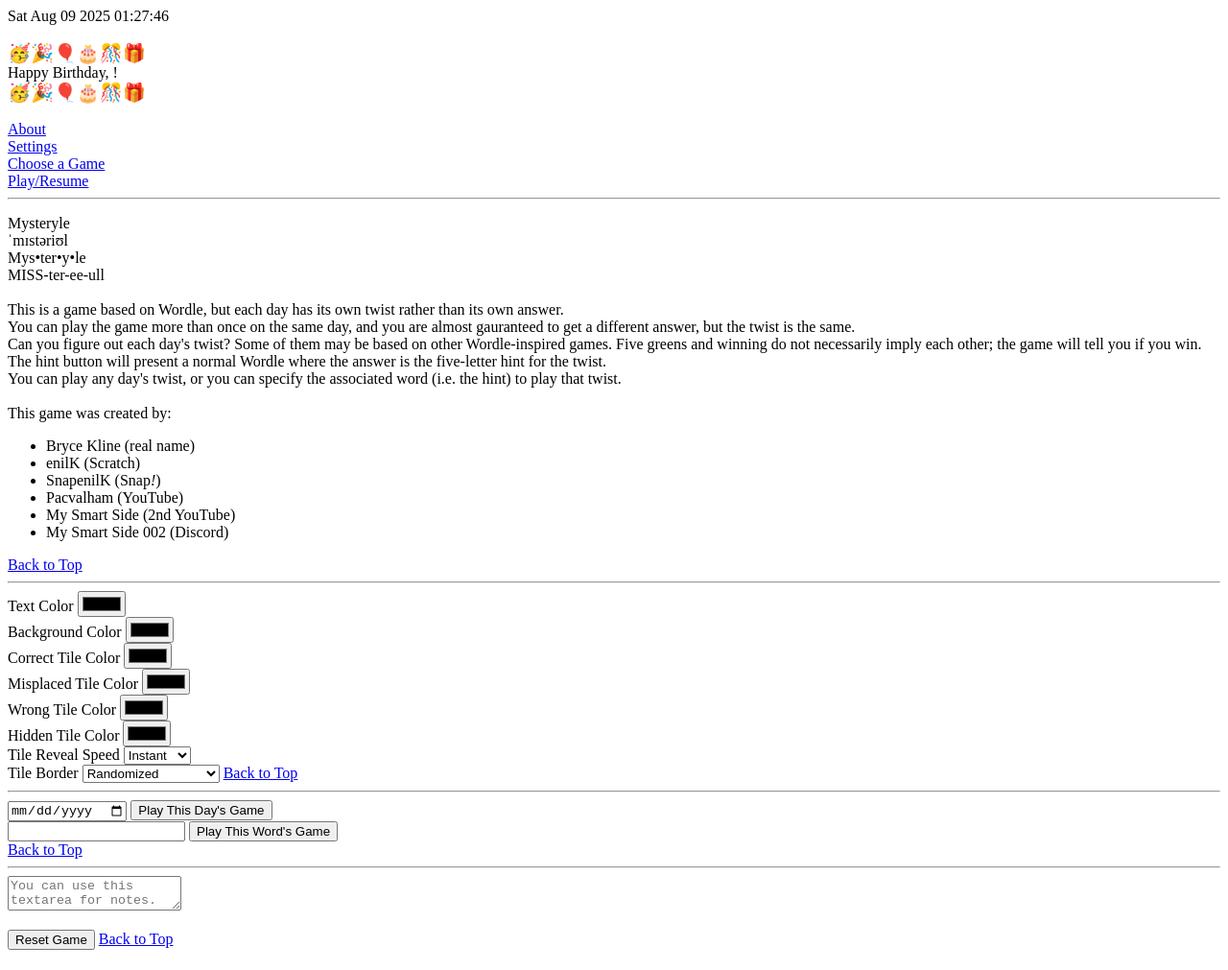
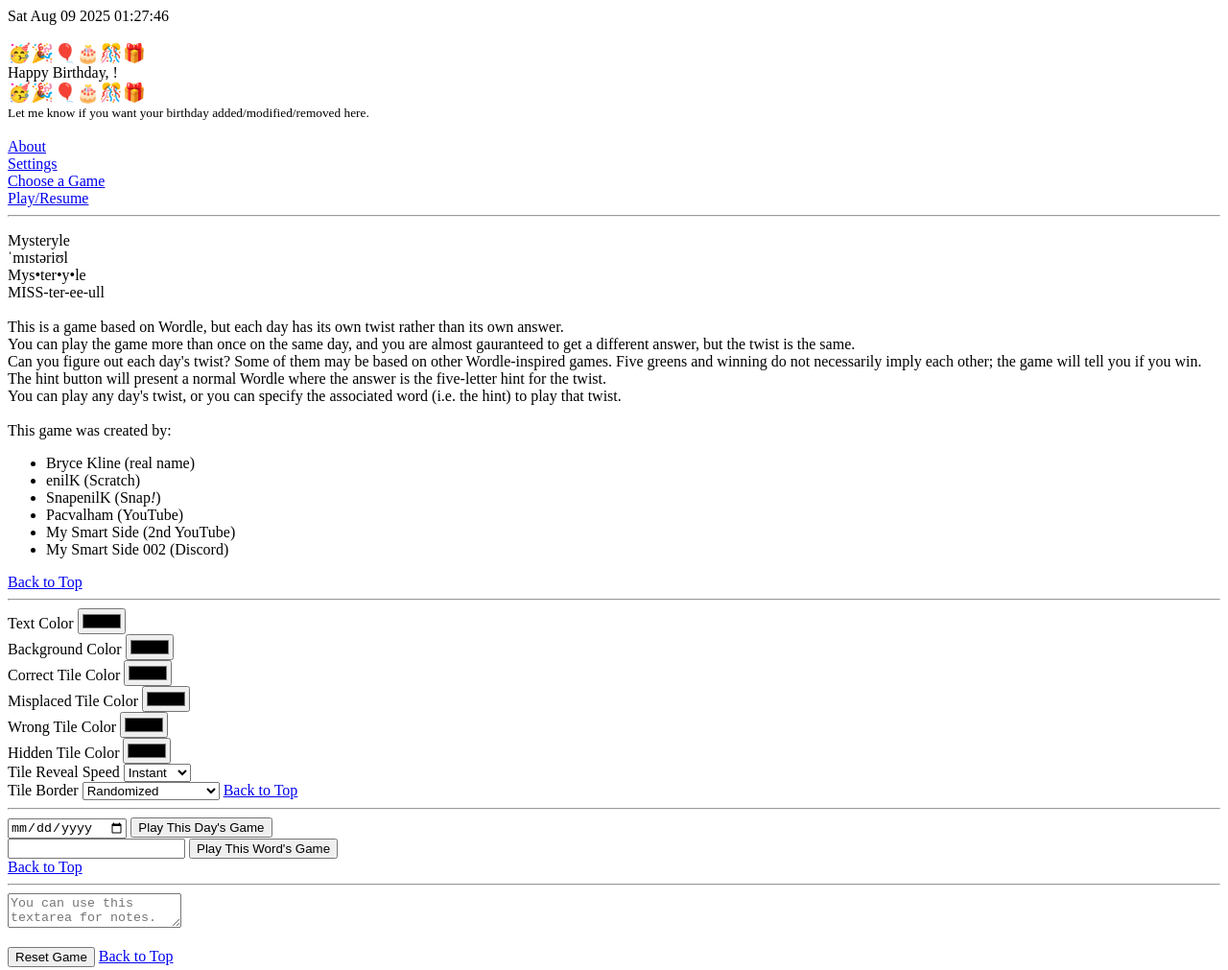
Before and after one commit to kline2bm/Mysteryle, a plain HTML site: page index.html in a window 1280 px wide. Shown: the whole page at 96% size. Drawn offline with Linux system fonts and the light colour scheme.

Commit message:
Update index.html

```diff
--- a/index.html
+++ b/index.html
@@ -16,7 +16,8 @@ https://html-preview.github.io/?url=
       <div id="_birthday">
         <big>🥳🎉🎈🎂🎊🎁</big><br>
         Happy Birthday, <span></span>!<br>
-        <big>🥳🎉🎈🎂🎊🎁</big>
+        <big>🥳🎉🎈🎂🎊🎁</big><br>
+        <small>Let me know if you want your birthday added/modified/removed here.</small>
       </div><br>
       <a href="#$about">About</a><br>
       <a href="#$settings">Settings</a><br>
```
